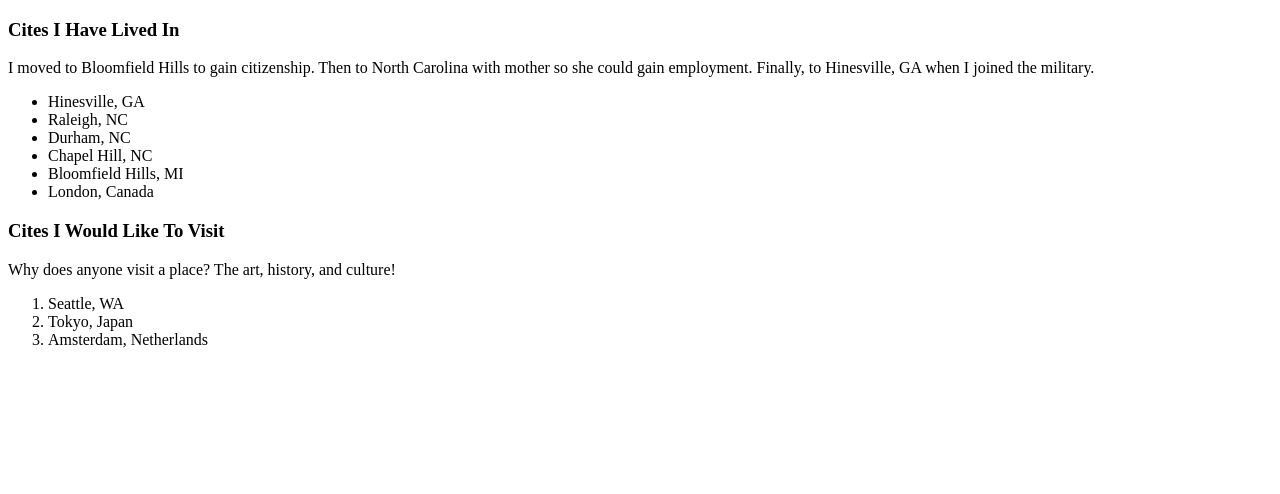
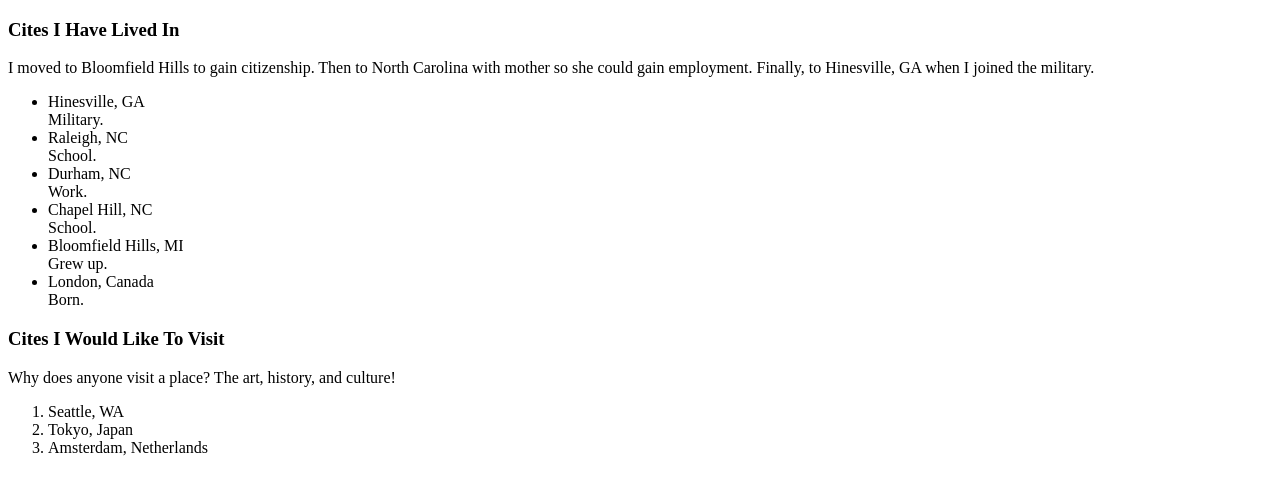
Before and after one commit to sara2in/html-exercise, a plain HTML site: page index.html in a window 1280 px wide. Drawn offline with Linux system fonts and the light colour scheme.

Commit message:
cities lived in details

```diff
--- a/index.html
+++ b/index.html
@@ -10,12 +10,12 @@
                 <p>I moved to Bloomfield Hills to gain citizenship. Then to North Carolina with mother so she could gain employment.
                     Finally, to Hinesville, GA when I joined the military.</p>
                     <ul>
-                        <li>Hinesville, GA</li>
-                        <li>Raleigh, NC</li>
-                        <li>Durham, NC</li>
-                        <li>Chapel Hill, NC</li>
-                        <li>Bloomfield Hills, MI</li>
-                        <li>London, Canada</li>
+                        <li>Hinesville, GA</li><span>      Military.</span>
+                        <li>Raleigh, NC</li></li><span>      School.</span>
+                        <li>Durham, NC</li></li><span>      Work.</span>
+                        <li>Chapel Hill, NC</li></li><span>      School.</span>
+                        <li>Bloomfield Hills, MI</li><span>      Grew up.</span>
+                        <li>London, Canada</li><span>      Born.</span>
                     </ul>
             <h3>Cites I Would Like To Visit</h3>
                 <p>Why does anyone visit a place? The art, history, and culture!</p>
```
